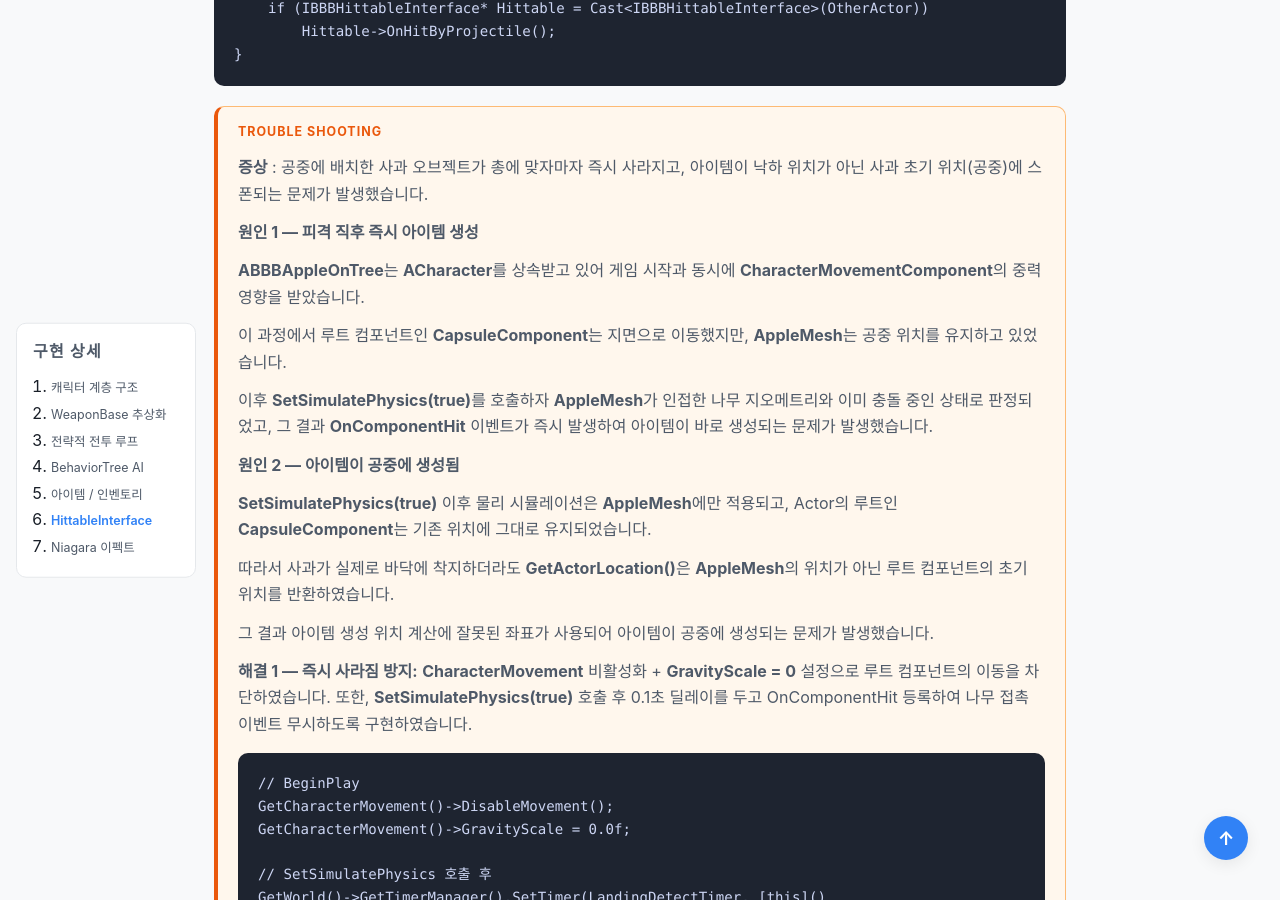
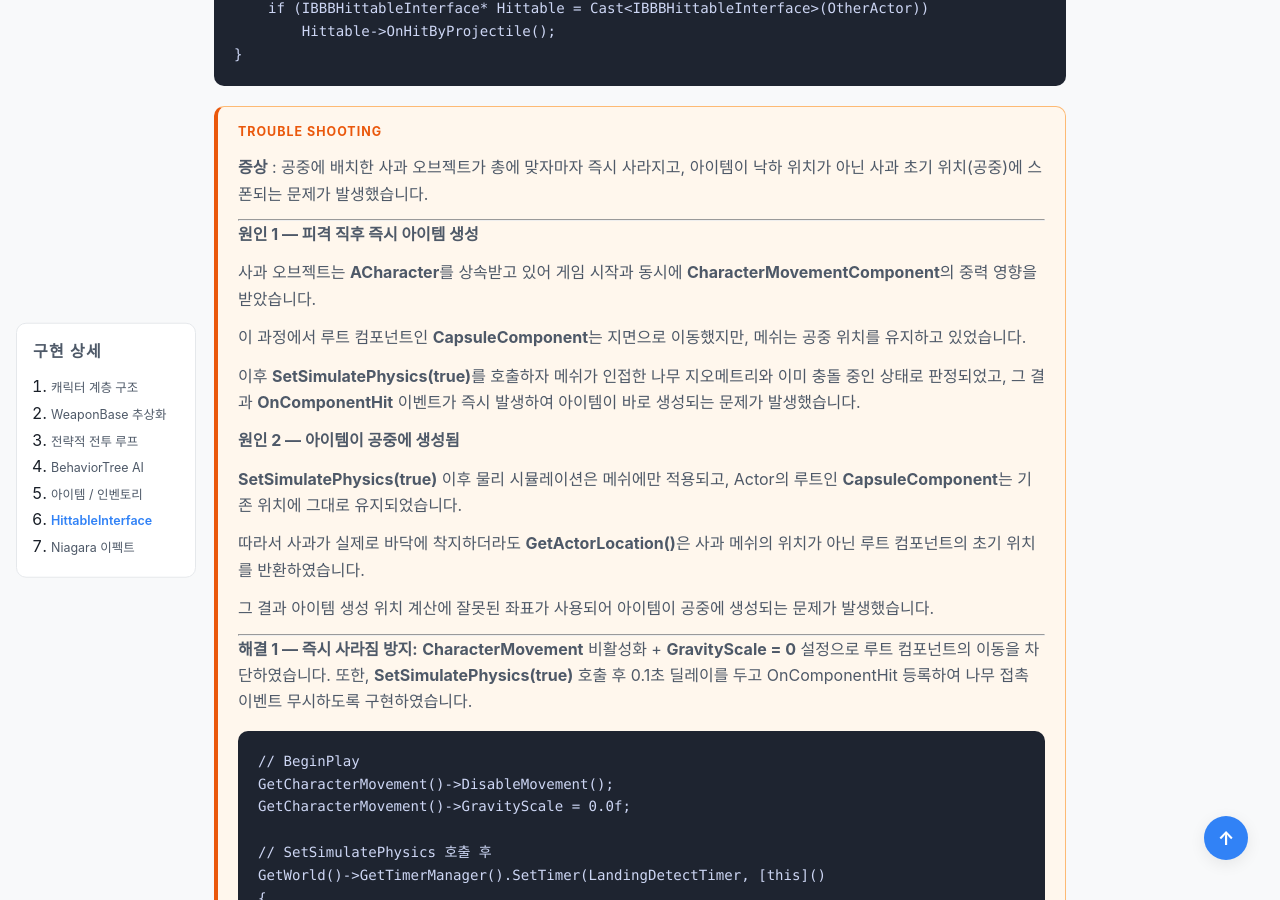
Before and after one commit to KimJinsun610/KimJinsun610.github.io, a Jekyll site: the page built from projects/project-bbb.md, in a window 1280 px wide and 900 px high, scrolled down 7525 px. Built offline with Jekyll 4.4.1, drawn with Linux system fonts in a browser that asks for light colours; some web fonts are replaced.

Commit message:
Update project-bbb.md

````diff
--- a/projects/project-bbb.md
+++ b/projects/project-bbb.md
@@ -280,23 +280,24 @@ void BBBProjectileDebuff::OnProjectileHit()
 
 **증상** : 공중에 배치한 사과 오브젝트가 총에 맞자마자 즉시 사라지고, 아이템이 낙하 위치가 아닌 사과 초기 위치(공중)에 스폰되는 문제가 발생했습니다.
 
+---
 **원인 1 — 피격 직후 즉시 아이템 생성**
 
-**ABBBAppleOnTree**는 **ACharacter**를 상속받고 있어 게임 시작과 동시에 **CharacterMovementComponent**의 중력 영향을 받았습니다.
+사과 오브젝트는 **ACharacter**를 상속받고 있어 게임 시작과 동시에 **CharacterMovementComponent**의 중력 영향을 받았습니다.
 
-이 과정에서 루트 컴포넌트인 **CapsuleComponent**는 지면으로 이동했지만, **AppleMesh**는 공중 위치를 유지하고 있었습니다.
+이 과정에서 루트 컴포넌트인 **CapsuleComponent**는 지면으로 이동했지만, 메쉬는 공중 위치를 유지하고 있었습니다.
 
-이후 **SetSimulatePhysics(true)**를 호출하자 **AppleMesh**가 인접한 나무 지오메트리와 이미 충돌 중인 상태로 판정되었고, 그 결과 **OnComponentHit** 이벤트가 즉시 발생하여 아이템이 바로 생성되는 문제가 발생했습니다.
+이후 **SetSimulatePhysics(true)**를 호출하자 메쉬가 인접한 나무 지오메트리와 이미 충돌 중인 상태로 판정되었고, 그 결과 **OnComponentHit** 이벤트가 즉시 발생하여 아이템이 바로 생성되는 문제가 발생했습니다.
 
 **원인 2 — 아이템이 공중에 생성됨**
 
-**SetSimulatePhysics(true)** 이후 물리 시뮬레이션은 **AppleMesh**에만 적용되고, Actor의 루트인 **CapsuleComponent**는 기존 위치에 그대로 유지되었습니다.
+**SetSimulatePhysics(true)** 이후 물리 시뮬레이션은 메쉬에만 적용되고, Actor의 루트인 **CapsuleComponent**는 기존 위치에 그대로 유지되었습니다.
 
-따라서 사과가 실제로 바닥에 착지하더라도 **GetActorLocation()**은 **AppleMesh**의 위치가 아닌 루트 컴포넌트의 초기 위치를 반환하였습니다.
+따라서 사과가 실제로 바닥에 착지하더라도 **GetActorLocation()**은 사과 메쉬의 위치가 아닌 루트 컴포넌트의 초기 위치를 반환하였습니다.
 
 그 결과 아이템 생성 위치 계산에 잘못된 좌표가 사용되어 아이템이 공중에 생성되는 문제가 발생했습니다.
 
-
+---
 **해결 1 — 즉시 사라짐 방지:** **CharacterMovement** 비활성화 + **GravityScale = 0** 설정으로 루트 컴포넌트의 이동을 차단하였습니다. 또한, **SetSimulatePhysics(true)** 호출 후 0.1초 딜레이를 두고 OnComponentHit 등록하여 나무 접촉 이벤트 무시하도록 구현하였습니다.
 
 ```cpp
@@ -308,7 +309,9 @@ GetCharacterMovement()->GravityScale = 0.0f;
 GetWorld()->GetTimerManager().SetTimer(LandingDetectTimer, [this]()
 {
     if (AppleMesh && !bHasLanded)
-        AppleMesh->OnComponentHit.AddDynamic(this, &ABBBAppleOnTree::OnAppleLanded);
+        AppleMesh->OnComponentHit.AddDynamic(
+                              this,
+                              &ABBBAppleOnTree::OnAppleLanded);
 }, 0.1f, false);
 ```
 
````
